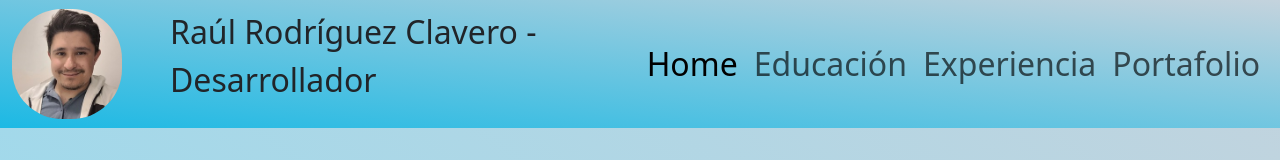
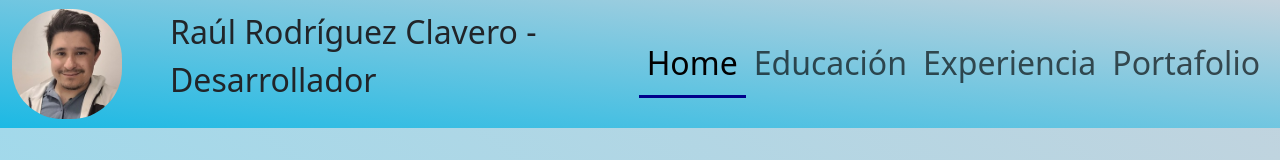
Before and after one commit to RaulWeirdStackDev/CVRaulReact, a React (Vite) app: page / in a window 1280 px wide. Shown: the top 160 px of the page. Built offline with nearby package versions, Linux system fonts and the light colour scheme.

Commit message:
mejorar experiencia navegación navbar

```diff
--- a/src/components/Navbar/Navbar.jsx
+++ b/src/components/Navbar/Navbar.jsx
@@ -1,6 +1,6 @@
 import { NavLink } from 'react-router-dom';
 import './navbar.css';
-import { setActiveClass } from '../../utilities/setActive';
+
 
 export const Navbar = () => {
   return (
@@ -28,22 +28,22 @@ export const Navbar = () => {
         <div className="collapse navbar-collapse" id="navbarSupportedContent">
           <ul className="navbar-nav me-auto mb-0 mb-lg-0 fs-2 justify-content-evenly">
             <li className="nav-item">
-              <NavLink to="/" className={setActiveClass}>
+              <NavLink to="/" className={({ isActive }) => isActive ? "active nav-link" : "nav-link"}>
                 Home
               </NavLink>
             </li>
             <li className="nav-item">
-              <NavLink to="/educacion" className={setActiveClass}>
+              <NavLink to="/educacion" className={({ isActive }) => isActive ? "active nav-link" : "nav-link"}>
                 Educación
               </NavLink>
             </li>
             <li className="nav-item">
-              <NavLink to="/experiencia" className={setActiveClass}>
+              <NavLink to="/experiencia" className={({ isActive }) => isActive ? "active nav-link" : "nav-link"}>
                 Experiencia
               </NavLink>
             </li>
             <li className="nav-item">
-              <NavLink to="/portafolio" className={setActiveClass}>
+              <NavLink to="/portafolio" className={({ isActive }) => isActive ? "active nav-link" : "nav-link"}>
                 Portafolio
               </NavLink>
             </li>
--- a/src/components/Navbar/navbar.css
+++ b/src/components/Navbar/navbar.css
@@ -7,5 +7,7 @@
     border-radius: 50px;
   }
 
-.inactive {text-decoration: none; color: gray;}
-.active{text-decoration: none; color: darkblue; border-bottom: solid 3px darkblue;}
+
+@media (min-width: 576px) {
+  .nav-link.active{text-decoration: none; color: darkblue; border-bottom: solid 3px darkblue;}
+}
--- a/src/views/Home/Home/Home.jsx
+++ b/src/views/Home/Home/Home.jsx
@@ -6,7 +6,7 @@ export const Home = () => {
     <>
     <main className="main">
     <Perfil/>
-    <Descripcion/>
+    <Descripcion className="descripción"/>
     <CVenPDF className="cvDescargable"/>
     </main>
     </>
```
